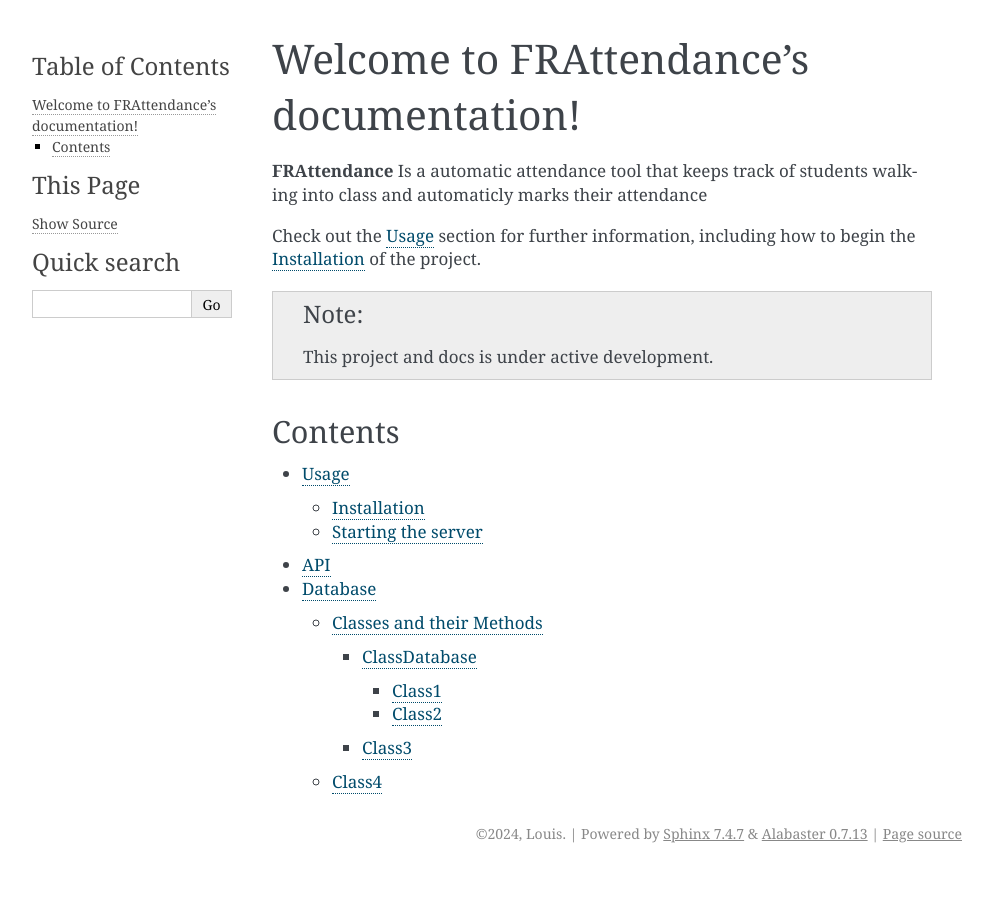
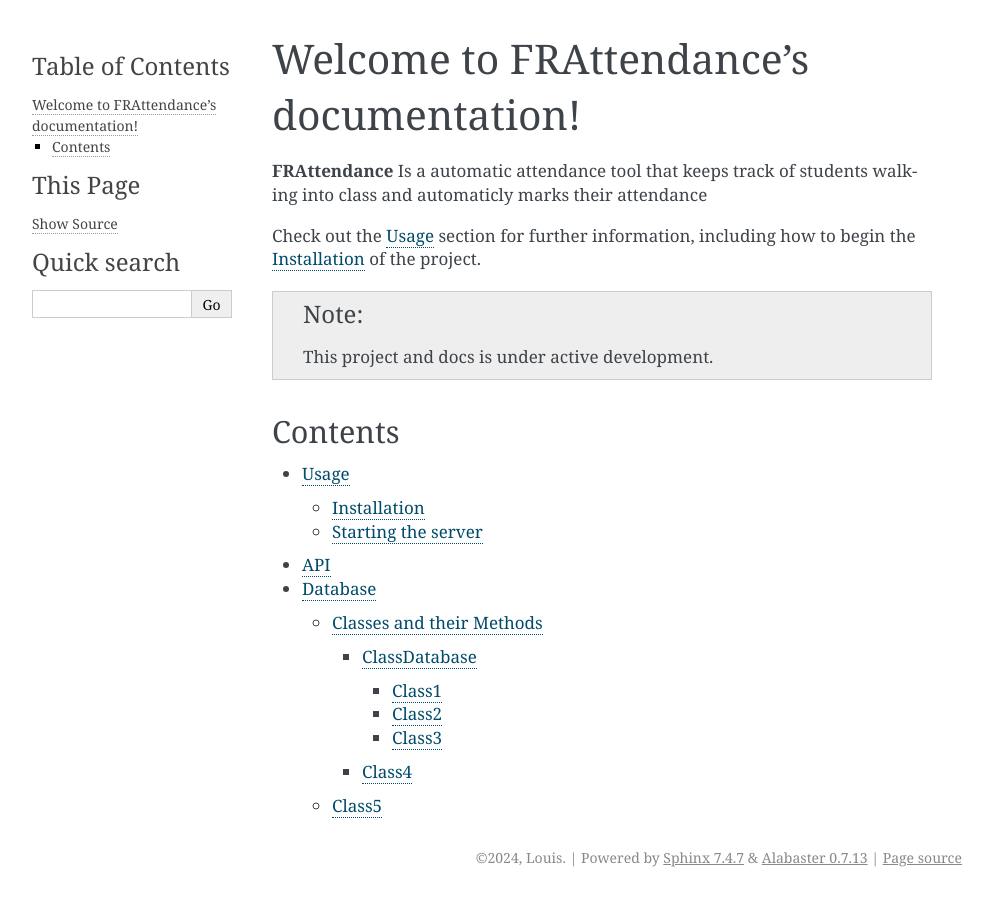
Before and after one commit to Louis-Ladd/FRAttendance, a Sphinx documentation site: the page built from docs/index.rst, in a window 1280 px wide. Shown: the whole page, without its empty margins (148-1141 px from the left). Built offline with Sphinx 7.4.7, drawn with Linux system fonts in a browser that asks for light colours.

```diff
--- a/docs/database.rst
+++ b/docs/database.rst
@@ -12,17 +12,25 @@ Class1
 ^^^^^^
 * description
 * example
+
 Class2
 ^^^^^^
 * description
 * example
 Class3
+^^^^^^
+* description
+* example
+
+Class4
 ~~~~~~
 * description
 * example
-Class4
+
+Class5
 ------
 * description
 * example
+
 .. autoclass:: ClassDatabase
     :members:
```
